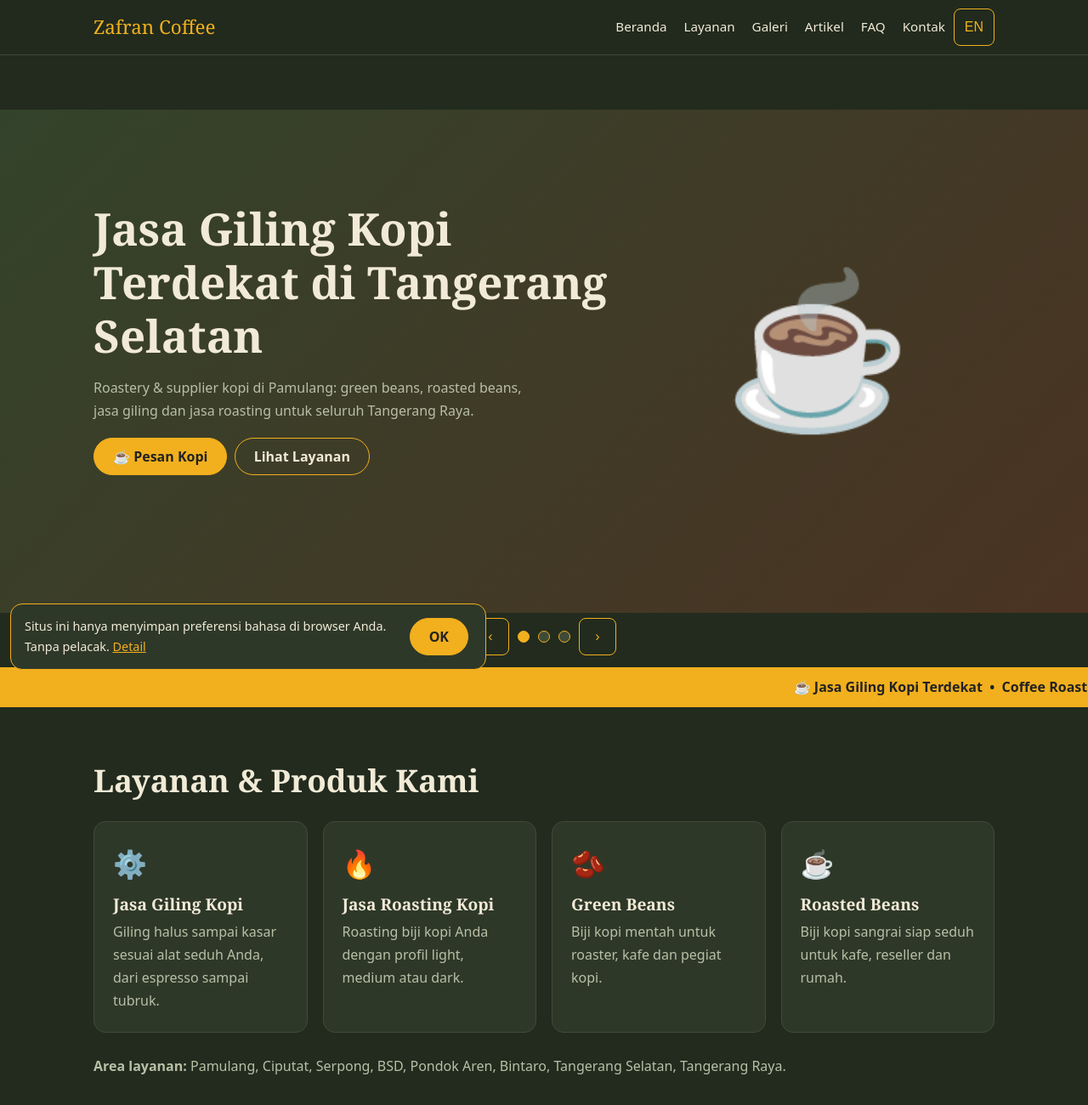
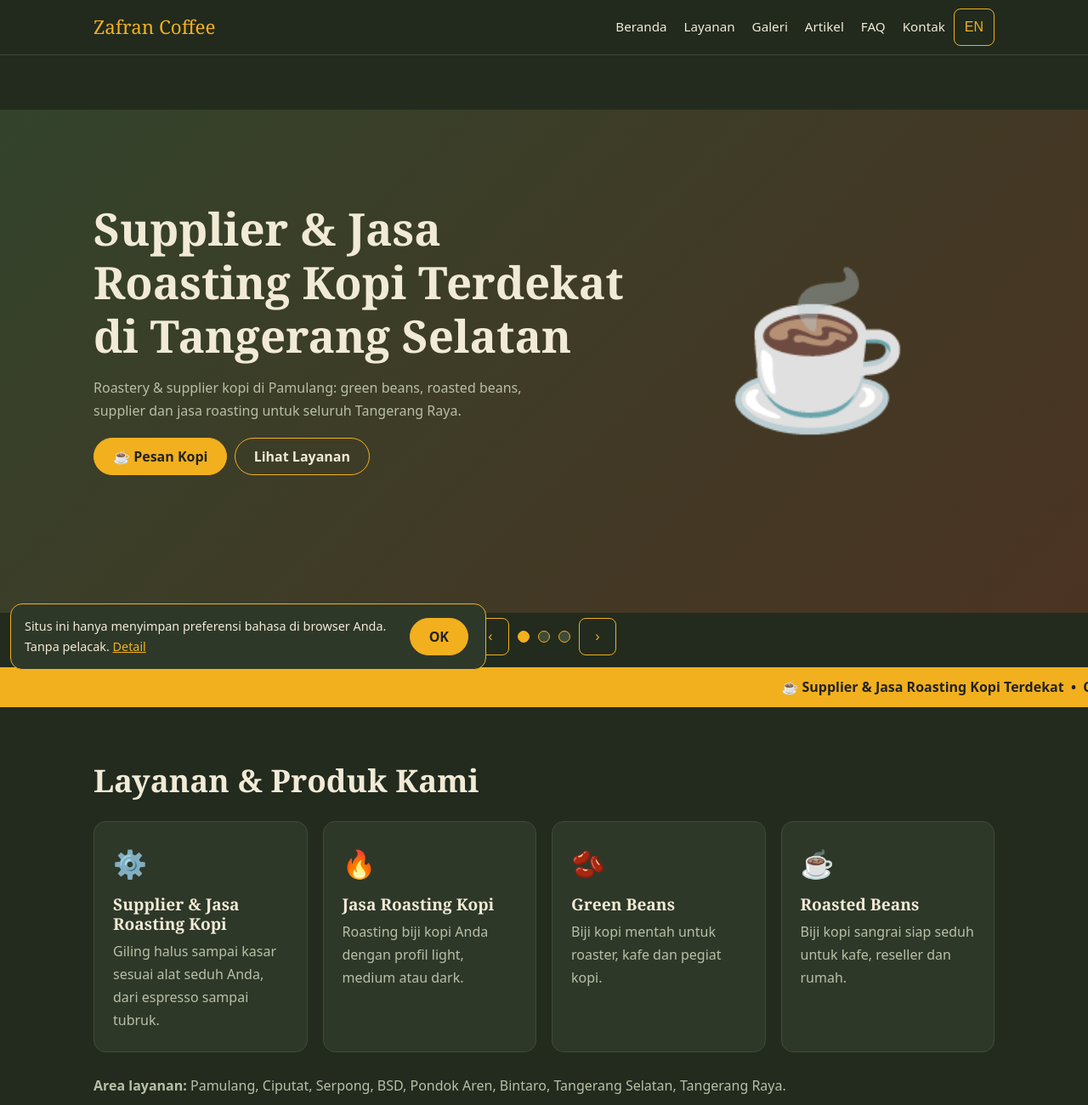
Before and after one commit to jimkoto/pro-zafrancoffee, a plain HTML site: page index.html in a window 1280 px wide. Shown: the top 1300 px of the page at 85% size. Drawn offline with Linux system fonts and the light colour scheme.

Commit message:
Update index.html

```diff
--- a/index.html
+++ b/index.html
@@ -49,8 +49,8 @@
 <main id="main">
 <section class="hero" id="home" aria-roledescription="carousel" aria-label="Zafran Coffee">
 <div class="sl on" style="--a:#33432b;--b:#4b3322"><div class="w"><div>
-<h1><span class="id">Jasa Giling Kopi Terdekat di Tangerang Selatan</span><span class="en">Nearest Coffee Grinding Service in South Tangerang</span></h1>
-<p><span class="id">Roastery & supplier kopi di Pamulang: green beans, roasted beans, jasa giling dan jasa roasting untuk seluruh Tangerang Raya.</span><span class="en">Coffee roastery & supplier in Pamulang: green beans, roasted beans, grinding and roasting services across Greater Tangerang.</span></p>
+<h1><span class="id">Supplier & Jasa Roasting Kopi Terdekat di Tangerang Selatan</span><span class="en">Nearest Coffee Grinding Service in South Tangerang</span></h1>
+<p><span class="id">Roastery & supplier kopi di Pamulang: green beans, roasted beans, supplier dan jasa roasting untuk seluruh Tangerang Raya.</span><span class="en">Coffee roastery & supplier in Pamulang: green beans, roasted beans, grinding and roasting services across Greater Tangerang.</span></p>
 <p><a class="btn" data-wa>☕ <span class="id">Pesan Kopi</span><span class="en">Order Grinding</span></a> <a class="btn o" href="#layanan"><span class="id">Lihat Layanan</span><span class="en">See Services</span></a></p>
 </div><div class="em" aria-hidden="true">☕</div></div></div>
 <div class="sl" style="--a:#4b3322;--b:#2b1b10"><div class="w"><div>
@@ -66,12 +66,12 @@
 <div class="ctl"><button id="pv" type="button" aria-label="Sebelumnya / Previous">‹</button><div class="dots"></div><button id="nx" type="button" aria-label="Berikutnya / Next">›</button></div>
 </section>
 
-<div class="mq" aria-hidden="true"><div>☕ Jasa Giling Kopi Terdekat &nbsp;•&nbsp; Coffee Roastery Pamulang &nbsp;•&nbsp; Green Beans &nbsp;•&nbsp; Roasted Beans &nbsp;•&nbsp; Jasa Roasting Kopi &nbsp;•&nbsp; Supplier Kopi Tangerang Selatan &nbsp;•&nbsp; Coffee Grinding Service &nbsp;•&nbsp; Giling Kopi Tangerang Raya &nbsp;•&nbsp; Fresh Roasted Coffee ☕</div></div>
+<div class="mq" aria-hidden="true"><div>☕ Supplier & Jasa Roasting Kopi Terdekat &nbsp;•&nbsp; Coffee Roastery Pamulang &nbsp;•&nbsp; Green Beans &nbsp;•&nbsp; Roasted Beans &nbsp;•&nbsp; Jasa Roasting Kopi &nbsp;•&nbsp; Supplier Kopi Tangerang Selatan &nbsp;•&nbsp; Coffee Grinding Service &nbsp;•&nbsp; Supplier Kopi Tangerang Raya &nbsp;•&nbsp; Fresh Roasted Coffee ☕</div></div>
 
 <section id="layanan"><div class="w">
 <h2><span class="id">Layanan & Produk Kami</span><span class="en">Our Services & Products</span></h2>
 <div class="grid">
-<article class="card"><div class="ic">⚙️</div><h3><span class="id">Jasa Giling Kopi</span><span class="en">Coffee Grinding</span></h3><p><span class="id">Giling halus sampai kasar sesuai alat seduh Anda, dari espresso sampai tubruk.</span><span class="en">Fine to coarse, matched to your brewer, from espresso to cowboy coffee.</span></p></article>
+<article class="card"><div class="ic">⚙️</div><h3><span class="id">Supplier & Jasa Roasting Kopi</span><span class="en">Coffee Grinding</span></h3><p><span class="id">Giling halus sampai kasar sesuai alat seduh Anda, dari espresso sampai tubruk.</span><span class="en">Fine to coarse, matched to your brewer, from espresso to cowboy coffee.</span></p></article>
 <article class="card"><div class="ic">🔥</div><h3><span class="id">Jasa Roasting Kopi</span><span class="en">Coffee Roasting</span></h3><p><span class="id">Roasting biji kopi Anda dengan profil light, medium atau dark.</span><span class="en">We roast your beans light, medium or dark.</span></p></article>
 <article class="card"><div class="ic">🫘</div><h3>Green Beans</h3><p><span class="id">Biji kopi mentah untuk roaster, kafe dan pegiat kopi.</span><span class="en">Raw coffee beans for roasters, cafes and enthusiasts.</span></p></article>
 <article class="card"><div class="ic">☕</div><h3>Roasted Beans</h3><p><span class="id">Biji kopi sangrai siap seduh untuk kafe, reseller dan rumah.</span><span class="en">Ready-to-brew roasted beans for cafes, resellers and homes.</span></p></article>
```
